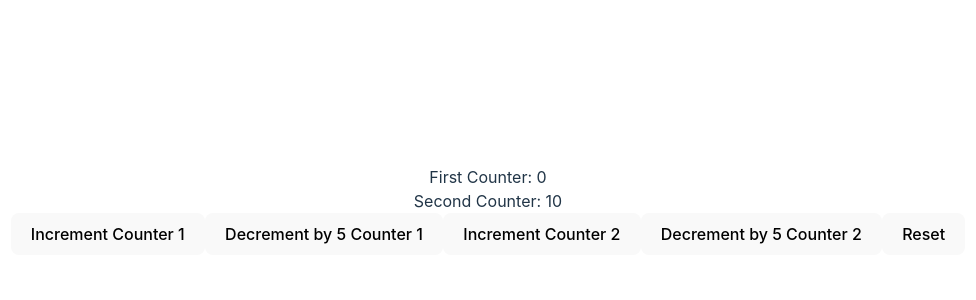
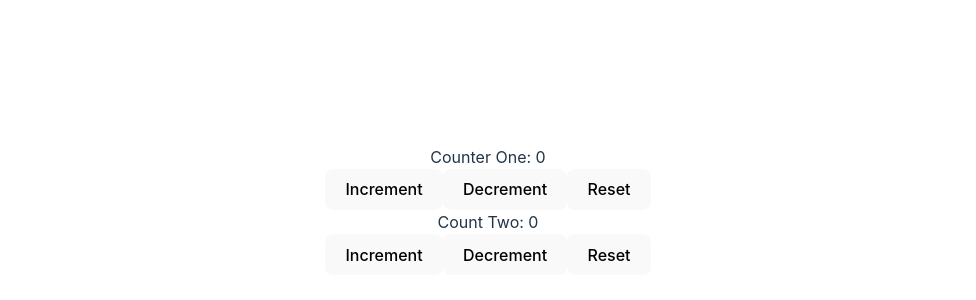
Before and after one commit to marvinjk6/React-Hooks, a React (Vite) app in the folder react-hooks/: page / in a window 1280 px wide. Shown: the part 190-490 px from the top of the page, without its empty margins (152-1128 px from the left). Built offline with nearby package versions, Linux system fonts and the light colour scheme.

Commit message:
video 21 - Multiple useReducers

```diff
--- a/react-hooks/src/App.jsx
+++ b/react-hooks/src/App.jsx
@@ -1,8 +1,8 @@
 import React from 'react'
 import './App.css'
 //import ConterOne from './components/video-19/ConterOne'
-import CounterTwo from './components/video-19/CounterTwo'
-
+//import CounterTwo from './components/video-19/CounterTwo'
+import CounterThree from './components/video-19/CounterThree'
 
 function App() {
 
@@ -10,7 +10,8 @@
   return (
     <div className="App">
       {/* <ConterOne /> */}
-      <CounterTwo />
+      {/* <CounterTwo /> */}
+      <CounterThree />
     </div>
   )
 }
--- /dev/null
+++ b/react-hooks/src/components/video-19/CounterThree.jsx
@@ -0,0 +1,47 @@
+import React, { useReducer } from 'react'
+
+
+const initialState = 0
+
+const INCREMENT = 'increment'
+const DECREMENT = 'decrement'
+const RESET = 'reset'
+
+const reducer = (state, action) => {
+
+    switch (action) {
+        case INCREMENT:
+            return state + 1
+
+        case DECREMENT:
+            return state - 1
+
+        case RESET:
+            return initialState
+
+        default:
+            return state
+    }
+}
+
+function CounterThree() {
+
+    // now we're going to add another counter, and add another useReducer
+    const [counter, dispatch] = useReducer(reducer, initialState)
+    const [counterTwo, dispatchTwo] = useReducer(reducer, initialState)
+
+  return (
+    <div>
+        <div>Counter One: {counter}</div>
+        <button onClick={()=>dispatch(INCREMENT)}>Increment</button>
+        <button onClick={()=>dispatch(DECREMENT)}>Decrement</button>
+        <button onClick={()=>dispatch(RESET)}>Reset</button>
+        <div>Count Two: {counterTwo}</div>
+        <button onClick={()=>dispatchTwo(INCREMENT)}>Increment</button>
+        <button onClick={()=>dispatchTwo(DECREMENT)}>Decrement</button>
+        <button onClick={()=>dispatchTwo(RESET)}>Reset</button>
+    </div>
+  )
+}
+
+export default CounterThree
```
